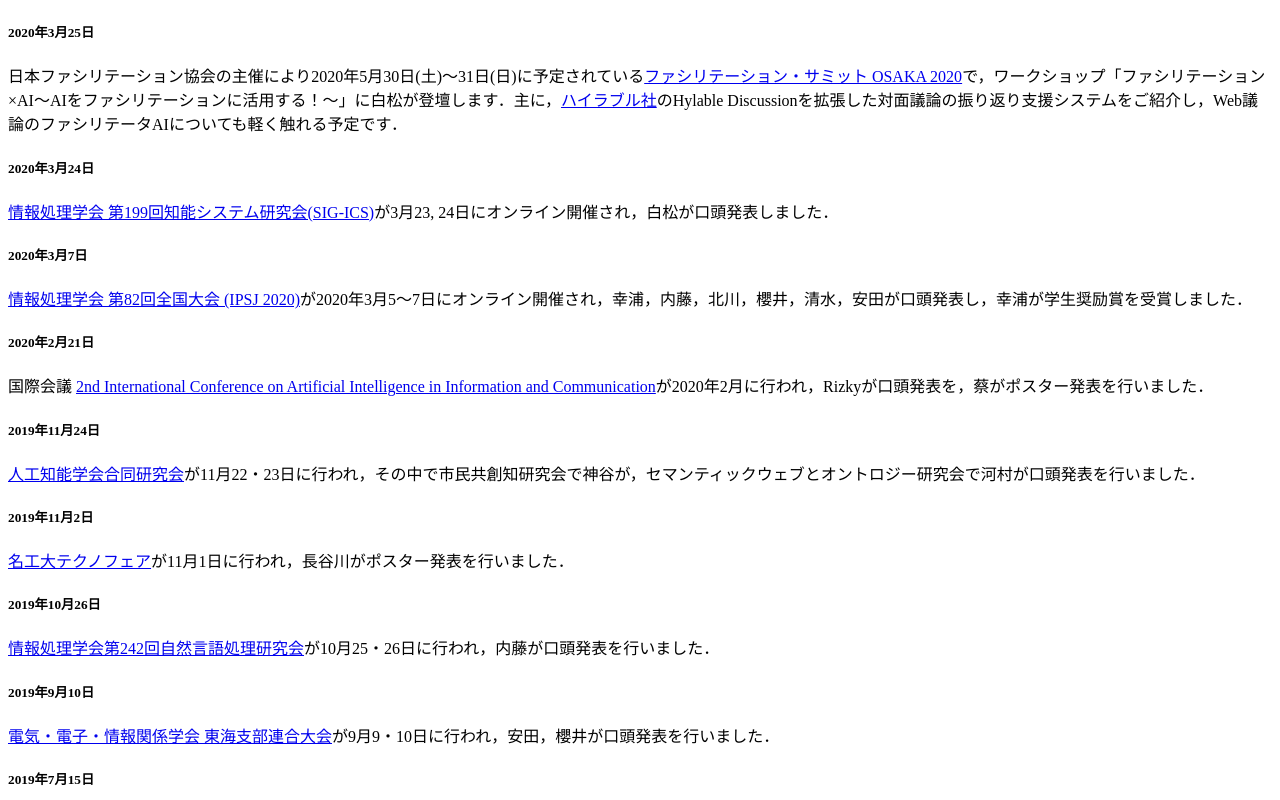
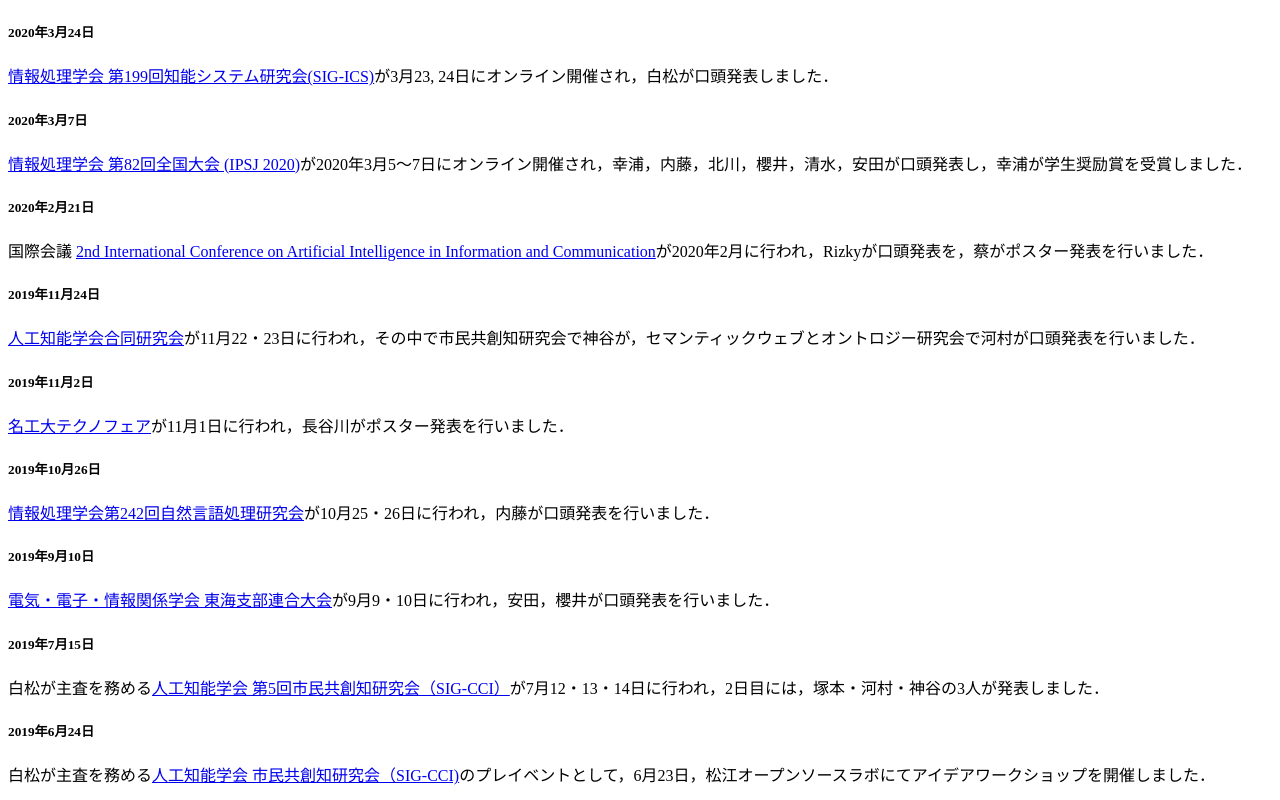
Before and after one commit to yakiimoumai/official-website, a plain HTML site: page recentevent.html in a window 1280 px wide. Shown: the top 800 px of the page. Drawn offline with Linux system fonts and the light colour scheme.

Commit message:
remove the canceled event

```diff
--- a/recentevent.html
+++ b/recentevent.html
@@ -9,16 +9,6 @@
 <body>
     <div id="news">
 
-        <article>
-            <h5>2020年3月25日</h5>
-            <p>
-                日本ファシリテーション協会の主催により2020年5月30日(土)～31日(日)に予定されている<a target="_blank"
-                    href="https://www.faj.or.jp/activity/summit/s2020/post-36/">ファシリテーション・サミット OSAKA
-                    2020</a>で，ワークショップ「ファシリテーション×AI～AIをファシリテーションに活用する！～」に白松が登壇します．主に，<a target="_blank"
-                    href="https://www.hylable.com/">ハイラブル社</a>のHylable
-                Discussionを拡張した対面議論の振り返り支援システムをご紹介し，Web議論のファシリテータAIについても軽く触れる予定です．
-            </p>
-        </article>
 
         <article>
             <h5>2020年3月24日</h5>
```
